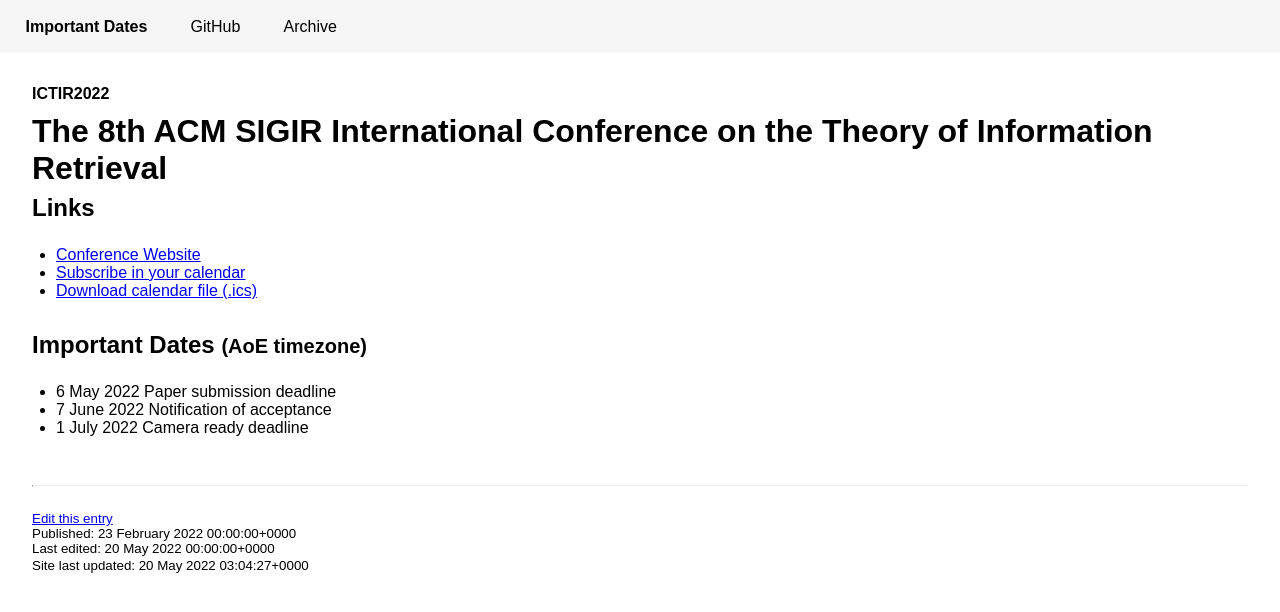
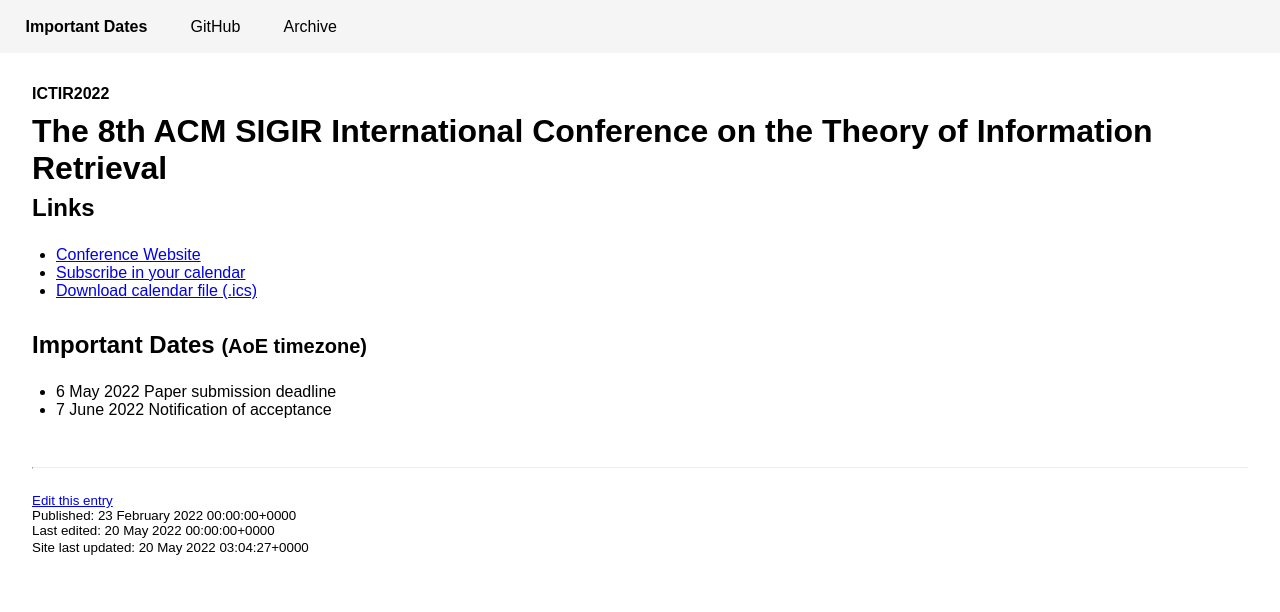
Before and after one commit to importantdates/importantdates.net, a Jekyll site: the page built from _conferences/ICTIR2022.md, in a window 1280 px wide. Shown: the top 612 px of the page. Built offline with Jekyll 4.4.1, drawn with Linux system fonts in a browser that asks for light colours.

Commit message:
Remove camera ready deadline from ICTIR.

```diff
--- a/_conferences/ICTIR2022.md
+++ b/_conferences/ICTIR2022.md
@@ -11,6 +11,4 @@ important_dates:
       date: 2022-05-06 23:59:59
     - title: Notification of acceptance
       date: 2022-06-07 23:59:59
-    - title: Camera ready deadline
-      date: 2022-07-01 23:59:59
 ---
```
